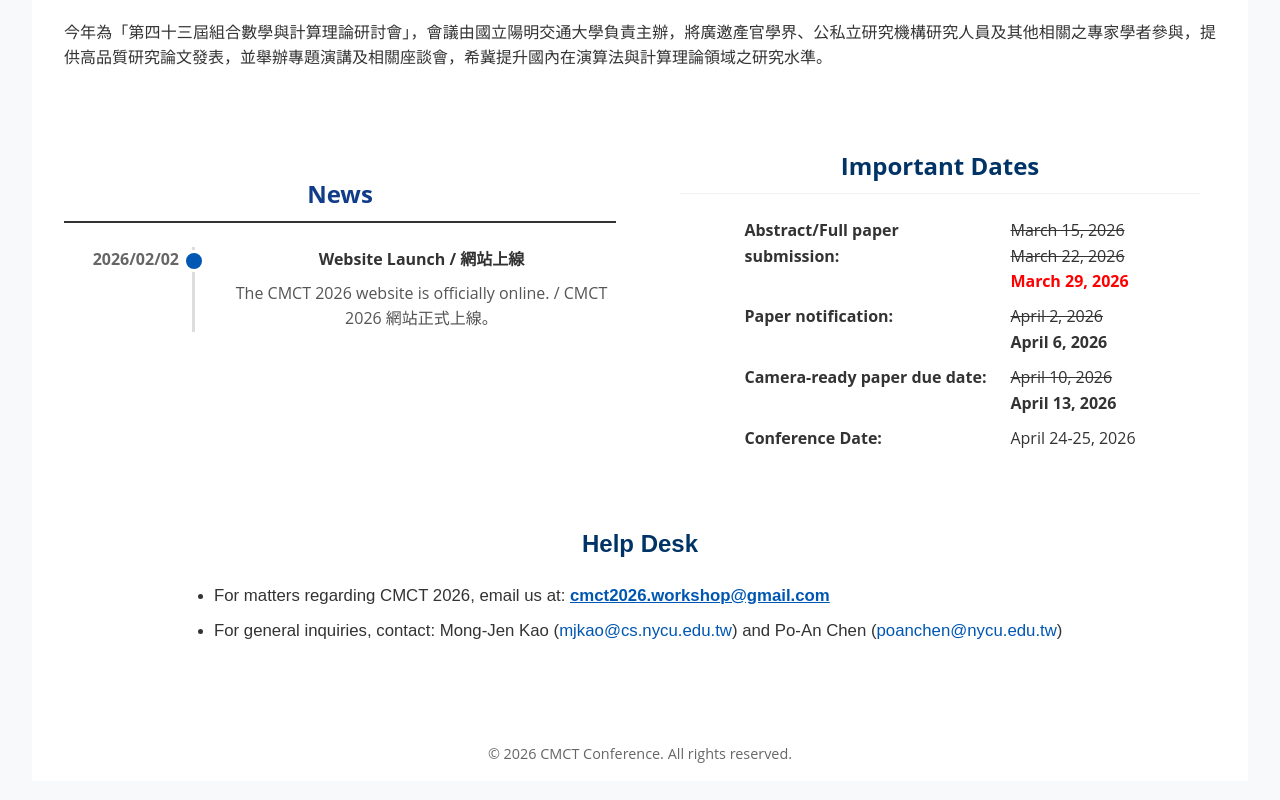
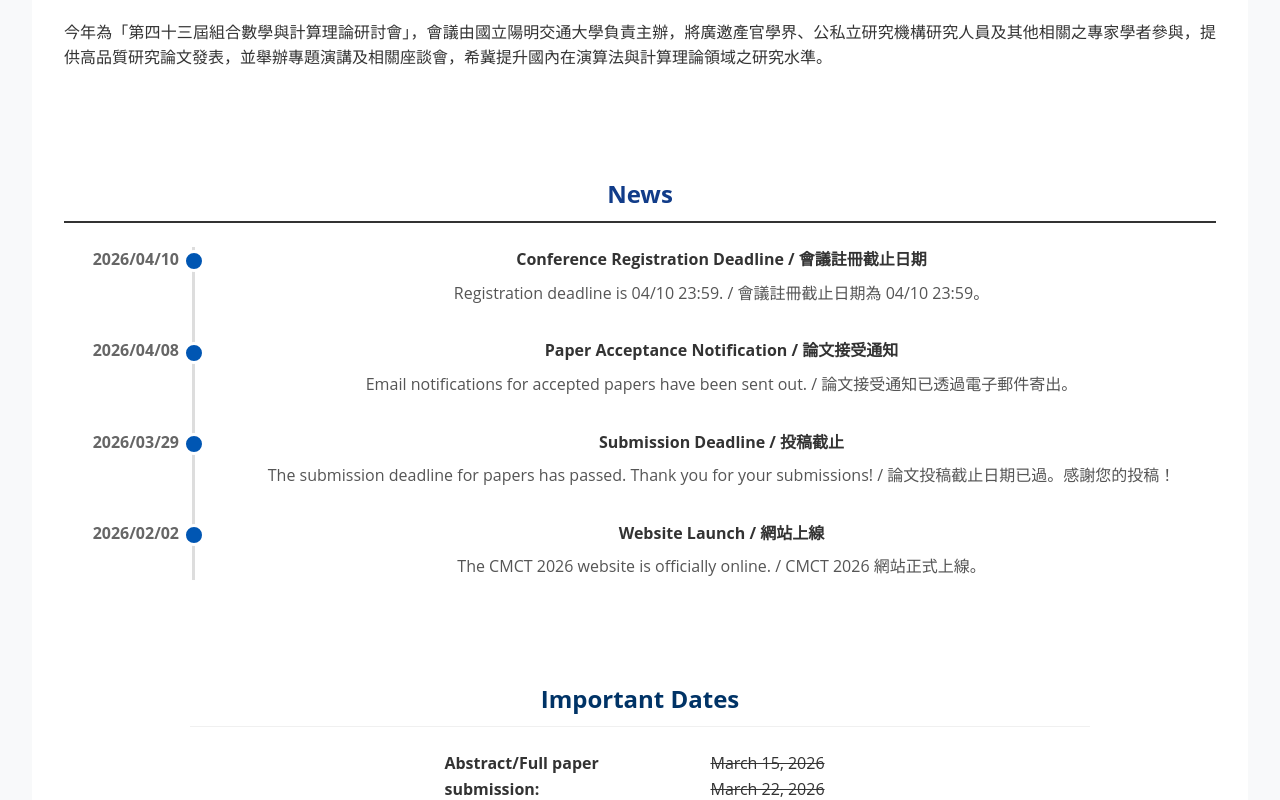
Before and after one commit to cmct-2026/cmct-2026.github.io, a React (Vite) app: page /invited-presentations in a window 1280 px wide. Shown: the part 1240-2040 px from the top of the page. Built offline with nearby package versions, Linux system fonts and the light colour scheme.

Commit message:
[Update] home page news timeline rwd & update news

```diff
--- a/src/components/NewsTimeline.jsx
+++ b/src/components/NewsTimeline.jsx
@@ -1,6 +1,21 @@
 import React from 'react';
 
 const newsData = [
+    {
+        date: '2026/04/10',
+        title: 'Conference Registration Deadline / 會議註冊截止日期',
+        content: 'Registration deadline is 04/10 23:59. / 會議註冊截止日期為 04/10 23:59。'
+    },
+    {
+        date: '2026/04/08',
+        title: 'Paper Acceptance Notification / 論文接受通知',
+        content: 'Email notifications for accepted papers have been sent out. / 論文接受通知已透過電子郵件寄出。'
+    },
+    {
+        date: '2026/03/29',
+        title: 'Submission Deadline / 投稿截止',
+        content: 'The submission deadline for papers has passed. Thank you for your submissions! / 論文投稿截止日期已過。感謝您的投稿！'
+    },
     {
         date: '2026/02/02',
         title: 'Website Launch / 網站上線',
--- a/src/pages/Home.jsx
+++ b/src/pages/Home.jsx
@@ -6,6 +6,7 @@
 import organizer2 from '../assets/organizer_2.png';
 import coOrganizerEtpc from '../assets/co_organizer_etpc.png';
 import coOrganizerIis from '../assets/co_organizer_iis.png';
+import styles from './Home.module.css';
 
 const Home = () => {
     return (
@@ -31,16 +32,11 @@
                 <p style={{ marginBottom: '2.5rem' }}></p>
 
                 {/* Two-column layout for ImportantDates and NewsTimeline */}
-                <div style={{
-                    display: 'flex',
-                    gap: '3rem',
-                    marginBottom: '1.5rem',
-                    flexWrap: 'wrap'
-                }}>
-                    <div style={{ flex: '1 1 400px', minWidth: '300px' }}>
+                <div className={styles.gridContainer}>
+                    <div>
                         <NewsTimeline />
                     </div>
-                    <div style={{ flex: '1 1 400px', minWidth: '300px' }}>
+                    <div>
                         <ImportantDates />
                     </div>
                 </div>
--- /dev/null
+++ b/src/pages/Home.module.css
@@ -0,0 +1,6 @@
+.gridContainer {
+    display: grid;
+    grid-template-columns: 1fr; /* Always single column */
+    gap: 3rem;
+    margin-bottom: 1.5rem;
+}
```
